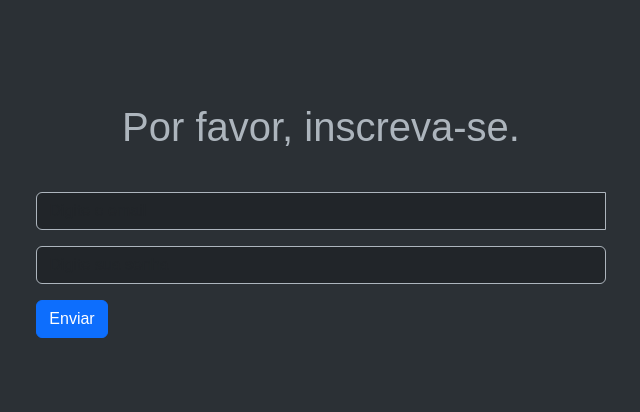
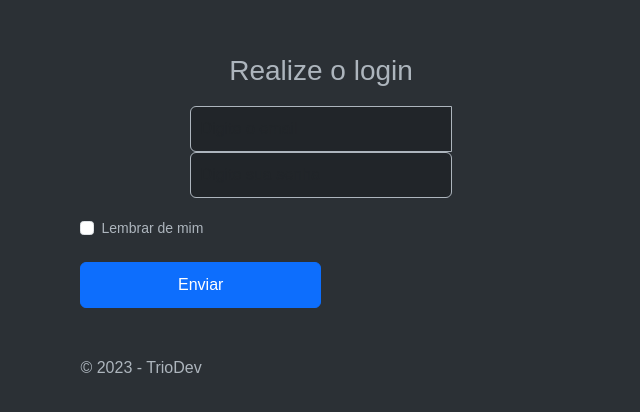
Before and after one commit to gabrielsantos8/BiblioTech-NextJs, a Next.js app: page /login in a window 1280 px wide. Shown: the part 180-592 px from the top of the page, without its empty margins (319-959 px from the left). Built offline with nearby package versions, Linux system fonts and the light colour scheme.

Commit message:
Personalizando a tela de login pt2

```diff
--- a/package.json
+++ b/package.json
@@ -25,7 +25,7 @@
     "react": "18.2.0",
     "react-bootstrap": "^2.7.4",
     "react-dom": "18.2.0",
-    "styled-components": "^5.3.10",
+    "styled-components": "^5.3.11",
     "tailwindcss": "3.3.2",
     "typescript": "5.1.3"
   },
--- a/src/app/layout.tsx
+++ b/src/app/layout.tsx
@@ -3,7 +3,7 @@ import './../styles/global.css'
 import Script from 'next/script'
 
 export const metadata = {
-  title: 'Painel Shoowpy',
+  title: '</Bibliotech>',
   description: 'Criado por amantes do bootstrap',
 }
 
--- a/src/app/login/page.tsx
+++ b/src/app/login/page.tsx
@@ -6,8 +6,8 @@ import axios from "axios";
 import { useRouter } from "next/navigation";
 import { setCookie } from 'nookies'
 import { useCallback, useRef, useState } from "react"
-import { CardLogin, InputLogin } from "./styles";
-import { CardEmail } from "./styles";
+import { CardButton, CardCopyright, CardForm, CardImage, CardLogin, CardRememberMe, CardSenhaEmail, CardTitle, InputLogin } from "./styles";
+
 
 export default function Login() {
 
@@ -75,29 +75,38 @@ export default function Login() {
 
             <CardLogin>
 
+                <CardImage>
+
+                </CardImage>
+
+
                     <div style={{
                         display: 'flex',
                         flexDirection: 'column',
                         alignItems: 'center',
                         // paddingTop: 20
                     }}>
-                        <h1 style={{ color: "#ADB5BD" }}>
-                            Por favor, inscreva-se.
+                        <h1 style={{
+                            color: "#ADB5BD",
+                            fontSize: "28px",
+                            padding: "10px",
+                            float: "inline-start"
+
+
+                        }}>
+                            Realize o login
                         </h1>
                     </div>
-                    <hr />
-                    <form
-                        className="row g-3 needs-validation"
+
+                    <CardForm
+                        className="row g-1 needs-validation"
                         noValidate
-                        style={{
-                            // paddingBottom: 20
-                            alignItems: 'center'
-                        }}
                         ref={refForm}
                         onSubmit={submitForm}
 
                     >
-                        <CardEmail>
+
+                    <CardSenhaEmail>
                         <div className="input-group has-validadion">
                             <InputLogin
                                 type="email"
@@ -110,7 +119,7 @@ export default function Login() {
                                 Por favor digite seu email.
                             </div>
                         </div>
-                        </CardEmail>
+
 
                         <div className="col-md-12">
 
@@ -125,17 +134,33 @@ export default function Login() {
                                 Por favor digite sua senha.
                             </div>
                         </div>
+                    </CardSenhaEmail>
+
+
+                    <CardRememberMe>
+                        <div className="form-check text-start my-3">
+                            <input className="form-check-input" type="checkbox" value={"remember me"} id="flexCheckDefault"></input>
+                            <label className="form-check-label" htmlFor="flexCheckDefault">Lembrar de mim</label>
+                        </div>
+                    </CardRememberMe>
+
+
                         <div className="col-md-12">
-                            <button
+                            <CardButton
                                 className="btn btn-primary"
                                 type='submit'
                                 id="botao"
 
                             >
                                 Enviar
-                            </button>
+                            </CardButton>
+
+
+                            <CardCopyright>
+                                <p className="mt-5 mb-3">© 2023 - TrioDev</p>
+                            </CardCopyright>
                         </div>
-                    </form>
+                    </CardForm>
 
             </CardLogin>
         </>
--- a/src/app/login/styles.ts
+++ b/src/app/login/styles.ts
@@ -8,7 +8,7 @@ export const CardLogin = styled.div`
     flex-direction: column;
     justify-content: center;
     align-items: center;
-    maxWidth: 330px;
+
     padding: 1rem;
     width: 100vw;
     height: 100vh;
@@ -17,13 +17,51 @@ export const CardLogin = styled.div`
     font-color: #ADB5BD;
 `;
 
-export const CardEmail = styled.div`
+export const CardSenhaEmail = styled.div`
+    width: 55%;
 
 
 `;
 
 export const InputLogin = styled.input`
     background-color: #212529;
-    border: 0.1px solid #ADB5BD;
+    border-color: #ADB5BD;
+    padding: 10px;
+
 
 `;
+
+export const CardTitle = styled.div`
+    font-color: white;
+    display: flex;
+    flex-direction: column;
+    align-items: center;
+    padding-top: 20;
+
+`;
+
+export const CardButton = styled.button`
+    width: 50%;
+    padding: 10px;
+
+
+`;
+
+export const CardImage = styled.div`
+
+`;
+
+export const CardCopyright = styled.div`
+    color: #ADB5BD;
+    font-size: 16px;
+
+`;
+
+export const CardRememberMe = styled.div`
+    color: #ADB5BD;
+
+`;
+
+export const CardForm = styled.form`
+    justify-content: center;
+`;
```
Also changed, not shown: 1 other file (tests, documents, lock files or other folders). Lines whose indentation alone changed are shown as unchanged.
